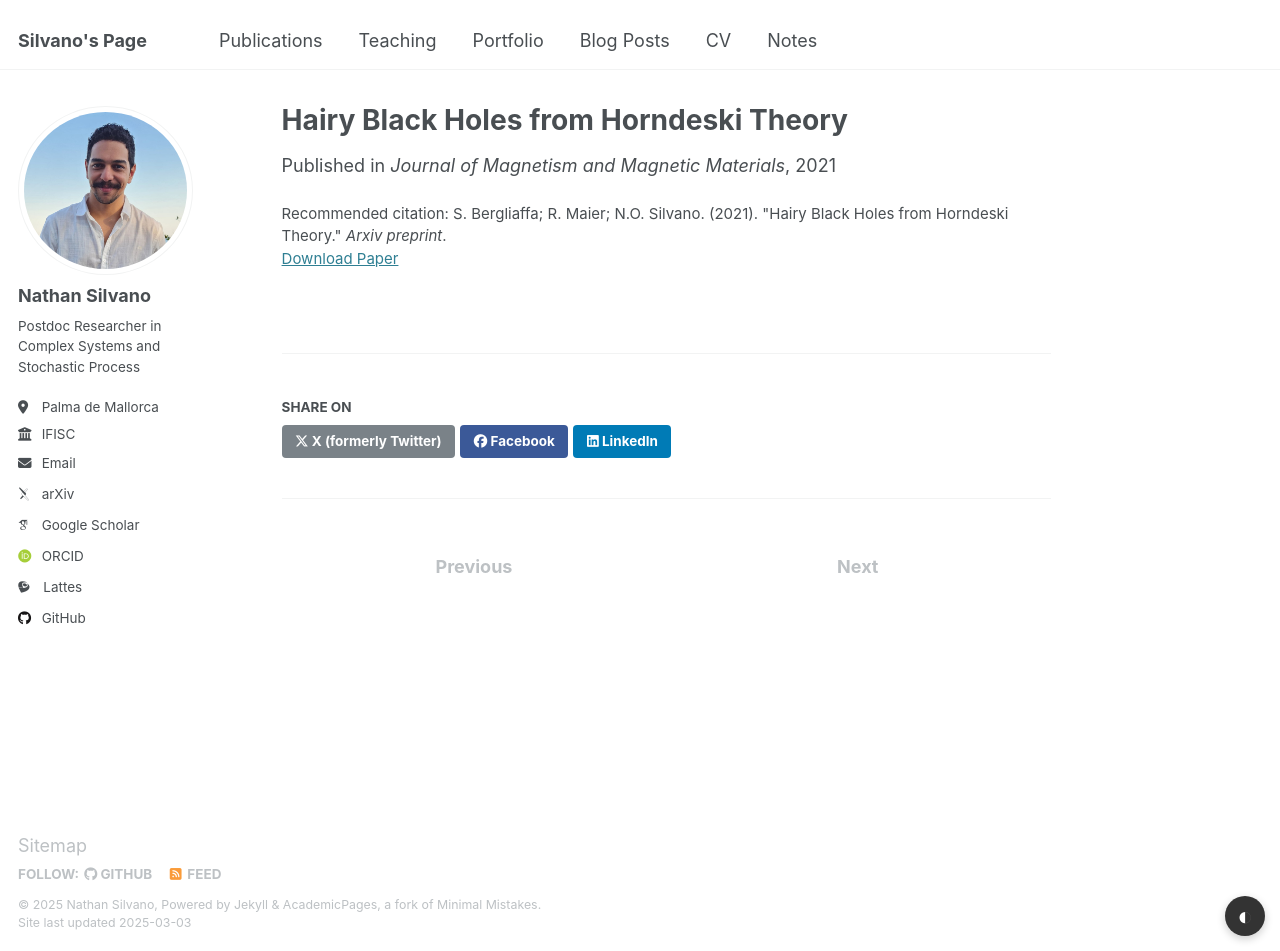
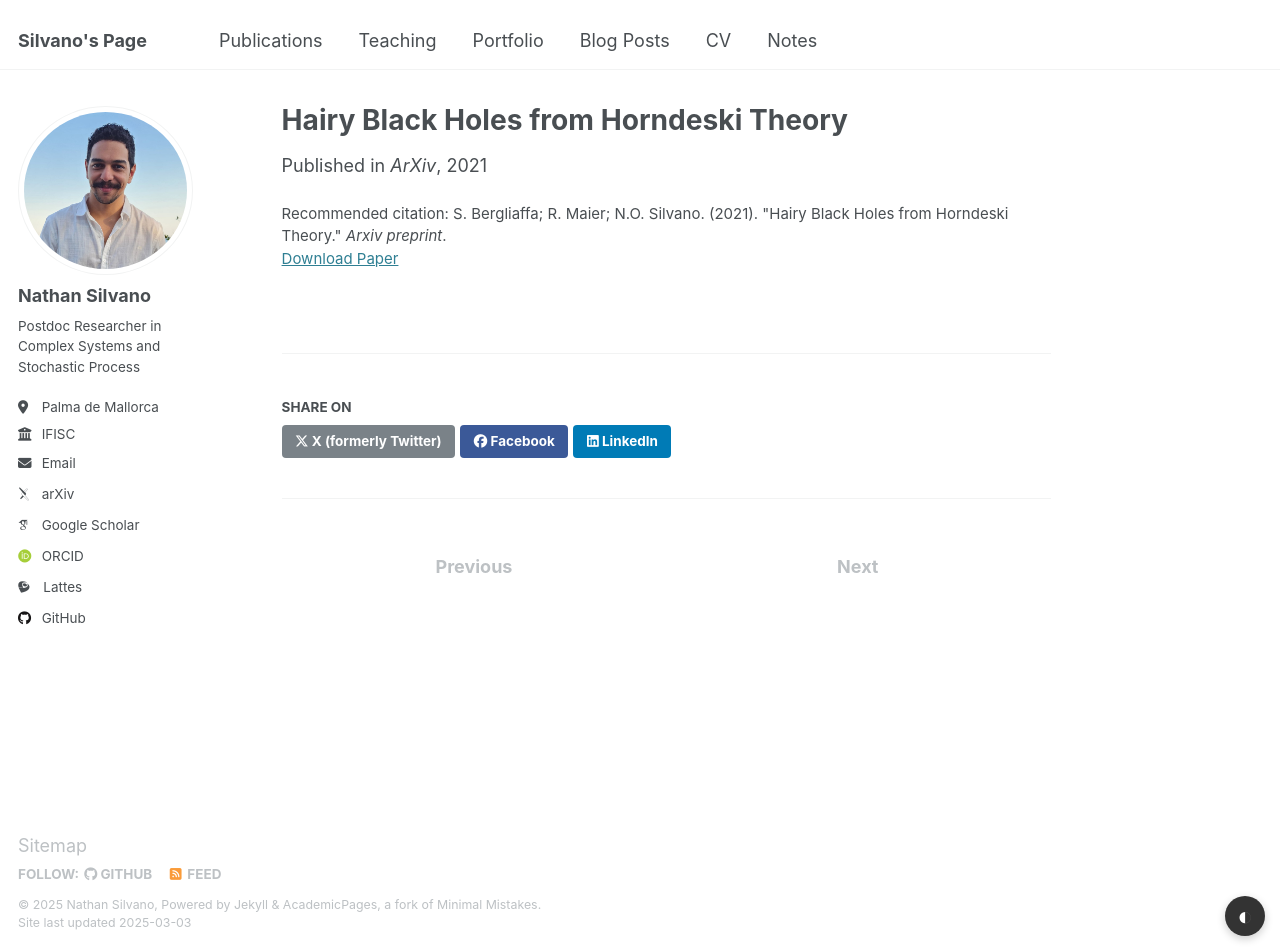
Before and after one commit to Jaegg3rNat/Jaegg3rNat.github.io, a Jekyll site: the page built from _publications/horndeski.md, in a window 1280 px wide and 951 px high. Built offline with Jekyll 4.4.1, drawn with Linux system fonts in a browser that asks for light colours; some web fonts are replaced.

Commit message:
Update horndeski.md

```diff
--- a/_publications/horndeski.md
+++ b/_publications/horndeski.md
@@ -5,7 +5,7 @@ category: manuscripts  # This groups the publication under "Journal Articles"
 permalink: /publication/2021-horndeski
 excerpt: 'This paper is about the number 1. The number 2 is left for future work.'
 date: 2021-08-10
-venue: 'Journal of Magnetism and Magnetic Materials'
+venue: 'ArXiv'
 paperurl: 'https://arxiv.org/abs/2107.07839'
 citation: 'S. Bergliaffa; R. Maier; N.O. Silvano. (2021). &quot;Hairy Black Holes from Horndeski Theory.&quot; <i>Arxiv preprint</i>.'
 ---
```
